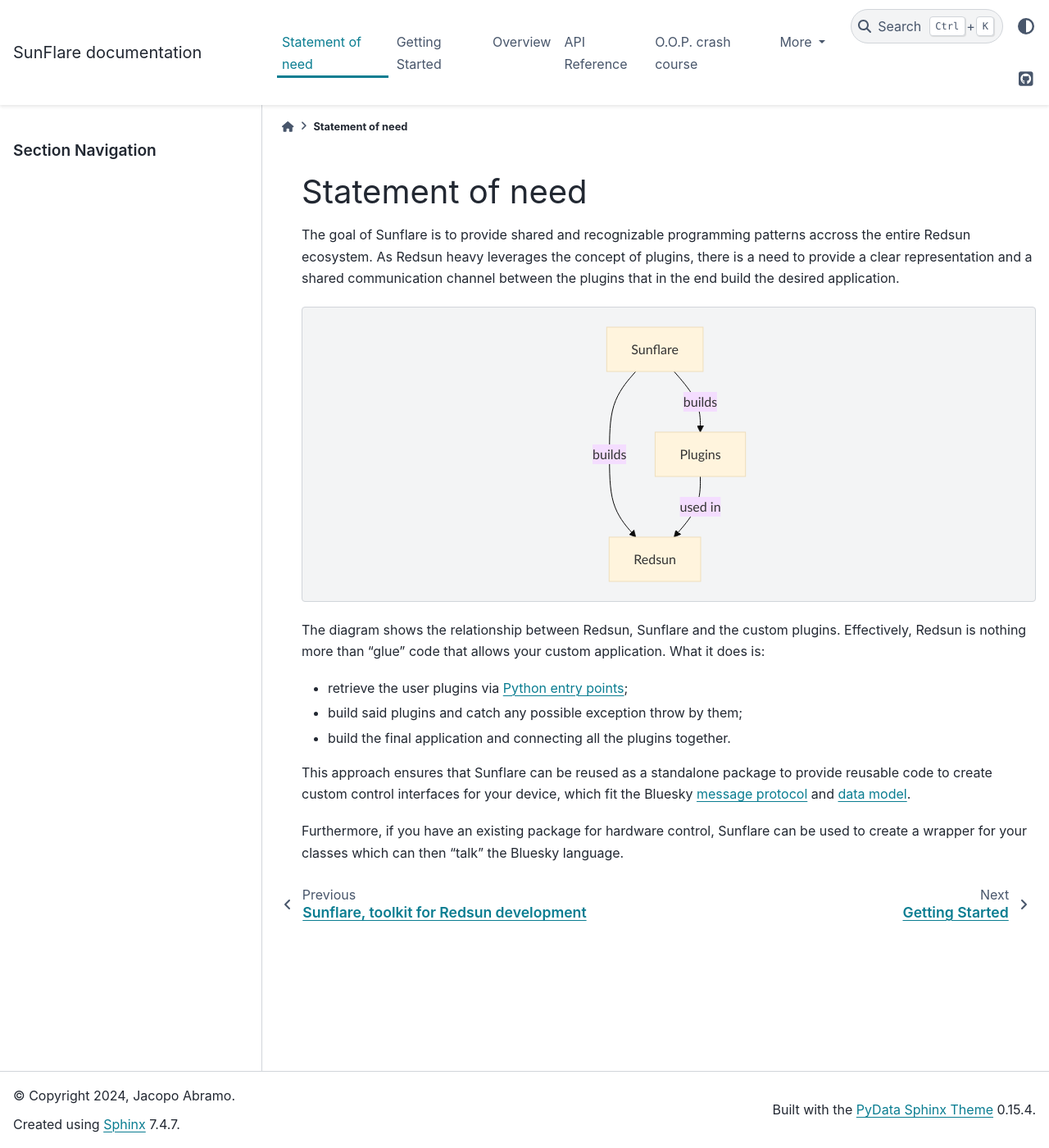
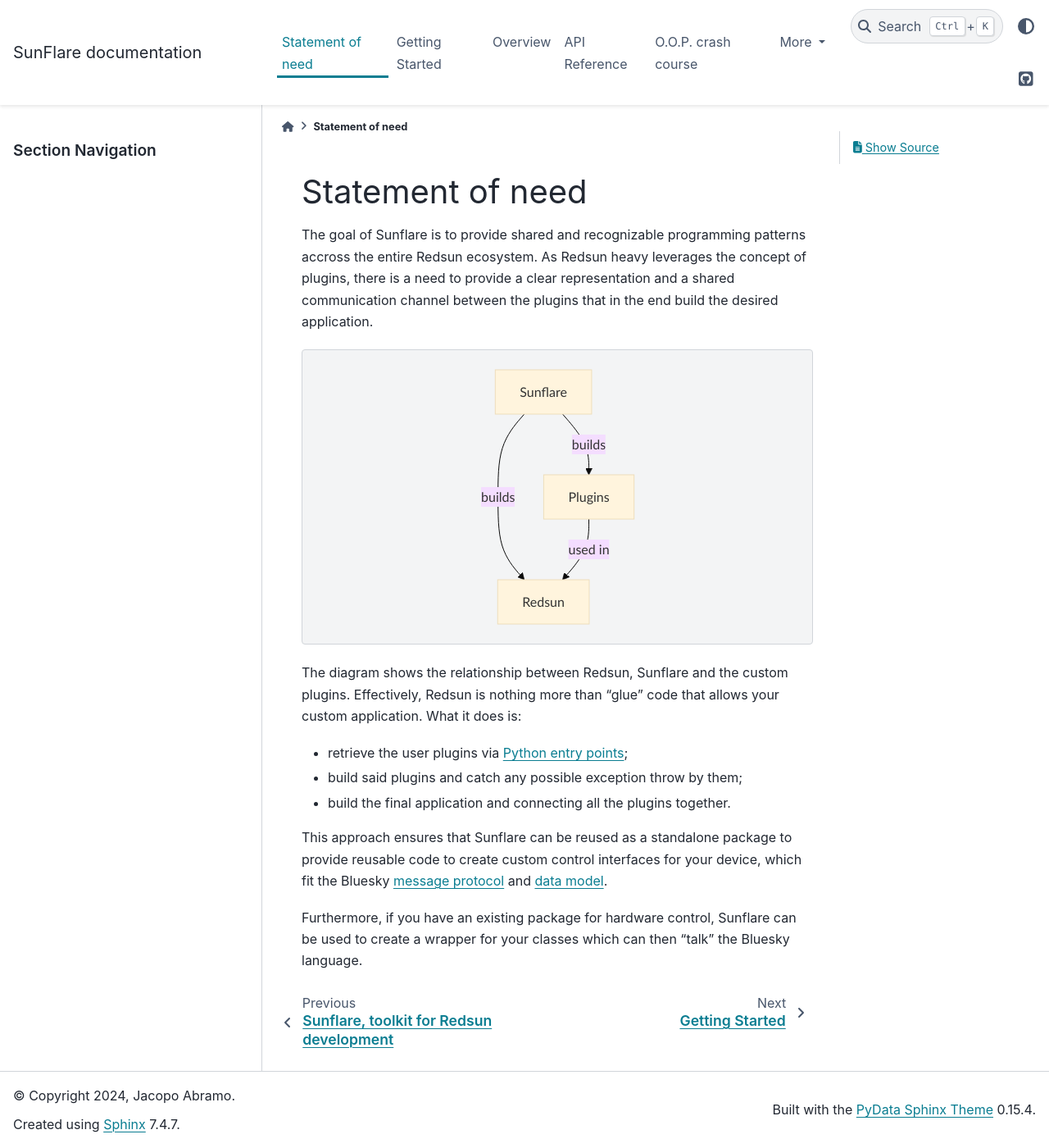
Before and after one commit to redsun-acquisition/sunflare, a Sphinx documentation site: the page built from docs/statement.md, in a window 1280 px wide and 1400 px high. Shown: the whole window at 82% size. Built offline with Sphinx 7.4.7 and the PyData theme 0.15.4, drawn with Linux system fonts in a browser that asks for light colours.

Commit message:
Removed unused parameters

```diff
--- a/docs/conf.py
+++ b/docs/conf.py
@@ -67,10 +67,6 @@
    ]
 }
 
-# prevent copying to _images
-html_copy_source = False
-html_scaled_image_link = False
-
 mermaid_version = "11.4.0"
 myst_fence_as_directive = ["mermaid"]
 myst_enable_extensions = ["attrs_block"]
```
